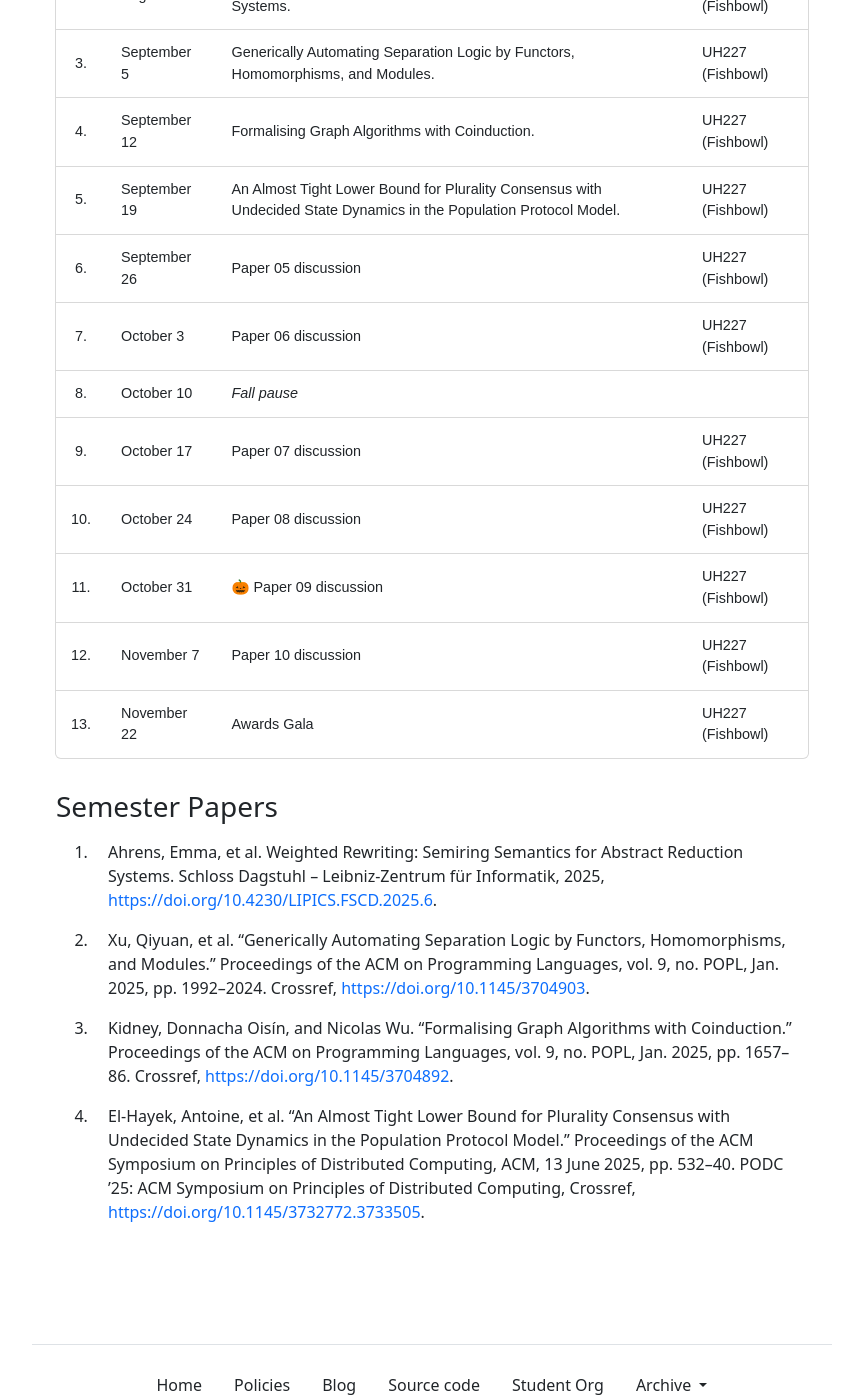
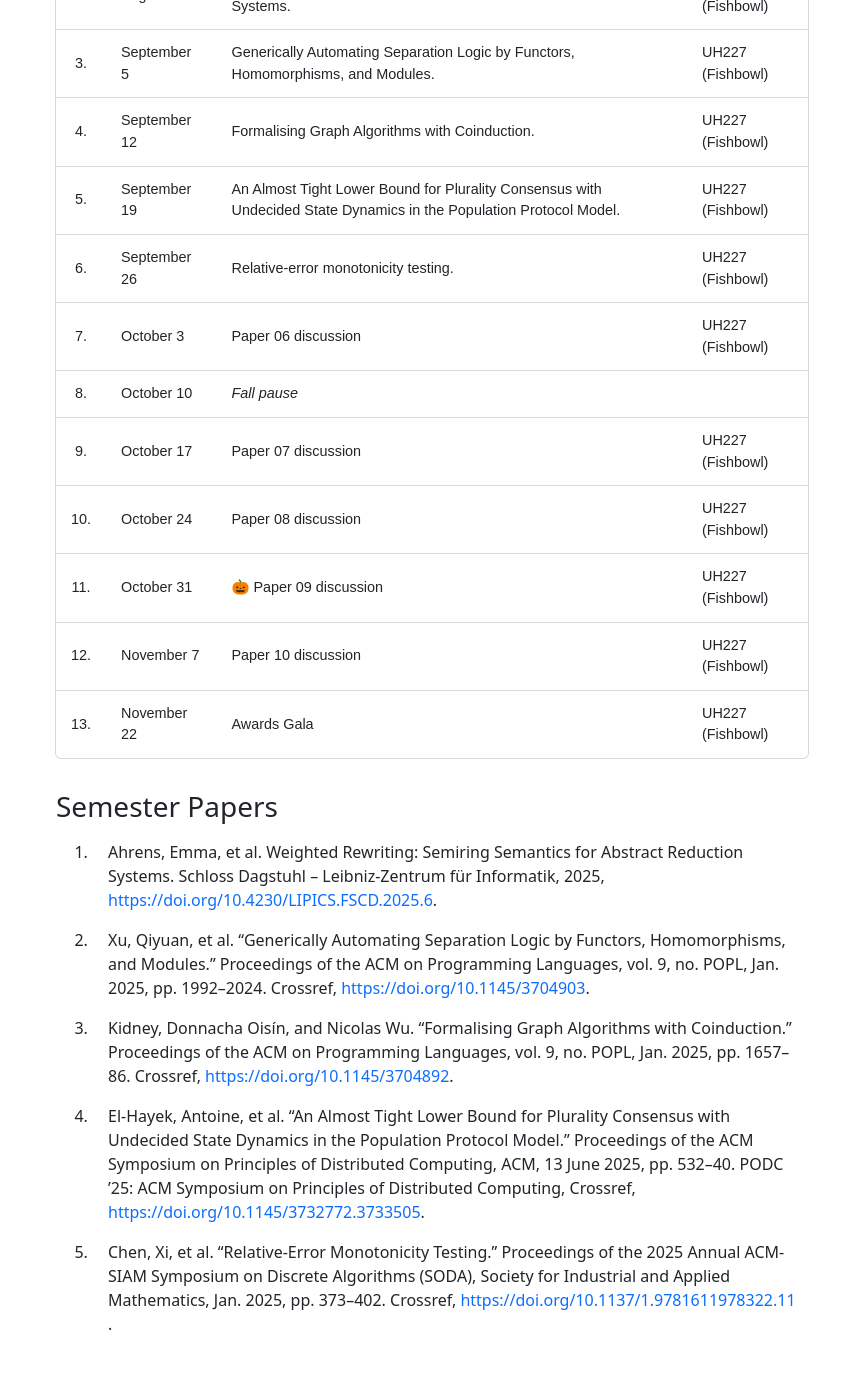
Before and after one commit to the-au-forml-lab/plgroup, a Jekyll site: the page built from docs/index.md, in a window 1280 px wide and 1400 px high, scrolled down 859 px. Shown: the whole window, without its empty margins (208-1071 px from the left). Built offline with Jekyll 4.4.1, drawn with Linux system fonts in a browser that asks for light colours.

Commit message:
[create-pull-request] automated change

```diff
--- a/data/history.txt
+++ b/data/history.txt
@@ -51,3 +51,4 @@
 10.1145/3704903
 10.1145/3704892
 10.1145/3732772.3733505
+10.1137/1.9781611978322.11
--- a/docs/index.md
+++ b/docs/index.md
@@ -35,7 +35,7 @@ organization.
 | 3.  | September 5  | Generically Automating Separation Logic by Functors, Homomorphisms, and Modules.    | UH227 (Fishbowl) |
 | 4.  | September 12 | Formalising Graph Algorithms with Coinduction.    | UH227 (Fishbowl) |
 | 5.  | September 19 | An Almost Tight Lower Bound for Plurality Consensus with Undecided State Dynamics in the Population Protocol Model.    | UH227 (Fishbowl) |
-| 6.  | September 26 | Paper 05 discussion    | UH227 (Fishbowl) |
+| 6.  | September 26 | Relative-error monotonicity testing.    | UH227 (Fishbowl) |
 | 7.  | October 3    | Paper 06 discussion    | UH227 (Fishbowl) |
 | 8.  | October 10   | _Fall pause_           |                  |
 | 9.  | October 17   | Paper 07 discussion    | UH227 (Fishbowl) |
--- a/docs/papers.md
+++ b/docs/papers.md
@@ -2,3 +2,4 @@
 1. Xu, Qiyuan, et al. “Generically Automating Separation Logic by Functors, Homomorphisms, and Modules.” Proceedings of the ACM on Programming Languages, vol. 9, no. POPL, Jan. 2025, pp. 1992–2024. Crossref, <https://doi.org/10.1145/3704903>.
 1. Kidney, Donnacha Oisín, and Nicolas Wu. “Formalising Graph Algorithms with Coinduction.” Proceedings of the ACM on Programming Languages, vol. 9, no. POPL, Jan. 2025, pp. 1657–86. Crossref, <https://doi.org/10.1145/3704892>.
 1. El-Hayek, Antoine, et al. “An Almost Tight Lower Bound for Plurality Consensus with Undecided State Dynamics in the Population Protocol Model.” Proceedings of the ACM Symposium on Principles of Distributed Computing, ACM, 13 June 2025, pp. 532–40. PODC ’25: ACM Symposium on Principles of Distributed Computing, Crossref, <https://doi.org/10.1145/3732772.3733505>.
+1. Chen, Xi, et al. “Relative-Error Monotonicity Testing.” Proceedings of the 2025 Annual ACM-SIAM Symposium on Discrete Algorithms (SODA), Society for Industrial and Applied Mathematics, Jan. 2025, pp. 373–402. Crossref, <https://doi.org/10.1137/1.9781611978322.11>.
```
